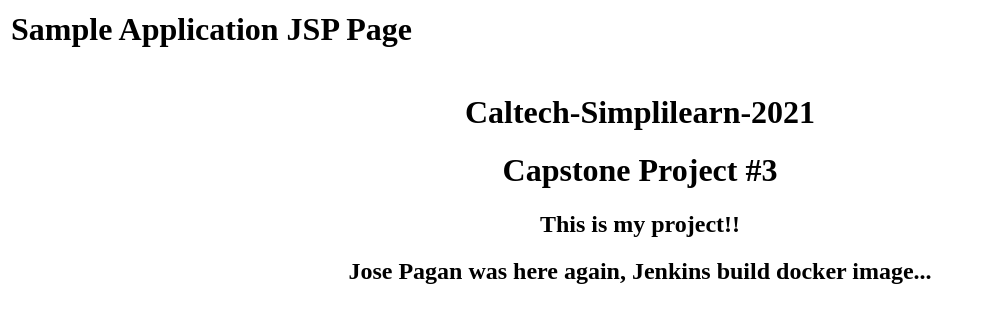
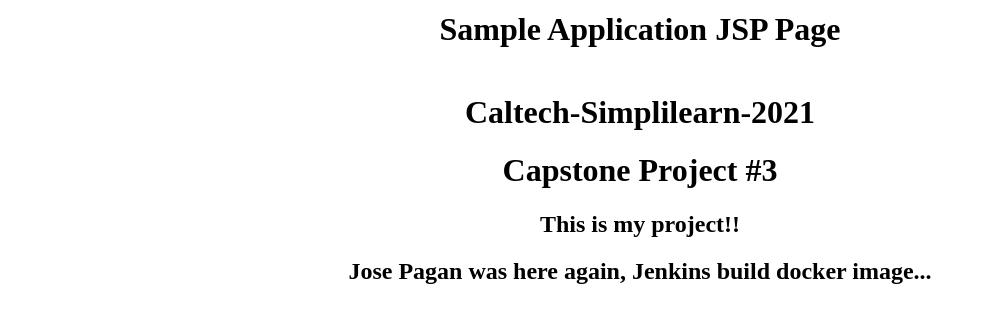
Before and after one commit to usridzero/capstone, a website: page index.html in a window 1280 px wide. Shown: the whole page, without its empty margins (0-982 px from the left). Drawn offline with Linux system fonts and the light colour scheme.

Commit message:
modify index.html file

```diff
--- a/index.html
+++ b/index.html
@@ -4,10 +4,10 @@
 </head>
 <body bgcolor=white>
 
-<table border="0">
+<table border="0" align="center">
 <tr>
 <td>
-<h1 align="center">Sample Application JSP Page</h1>
+<h1>Sample Application JSP Page</h1>
 
 </td>
 </tr>
```
